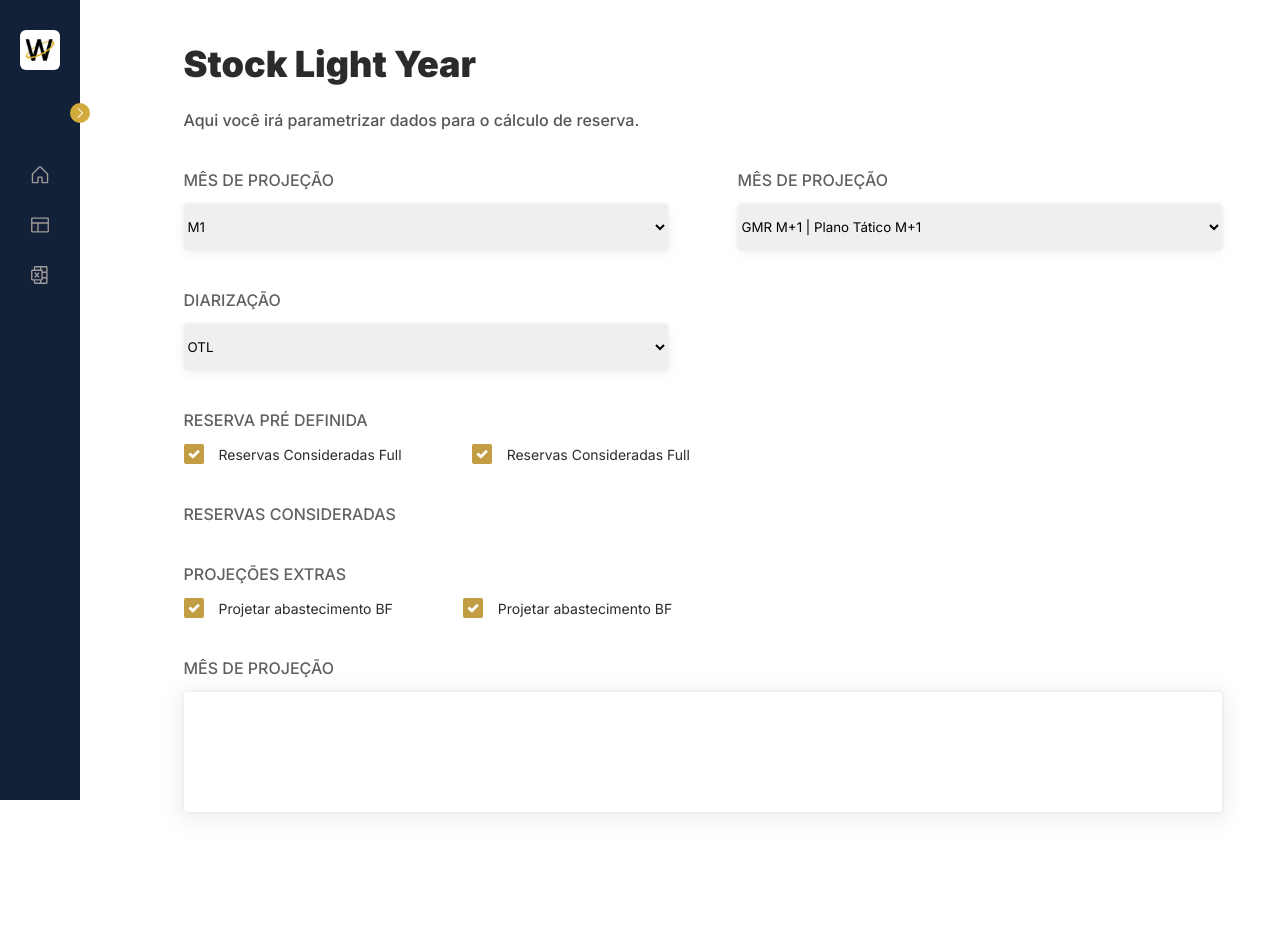
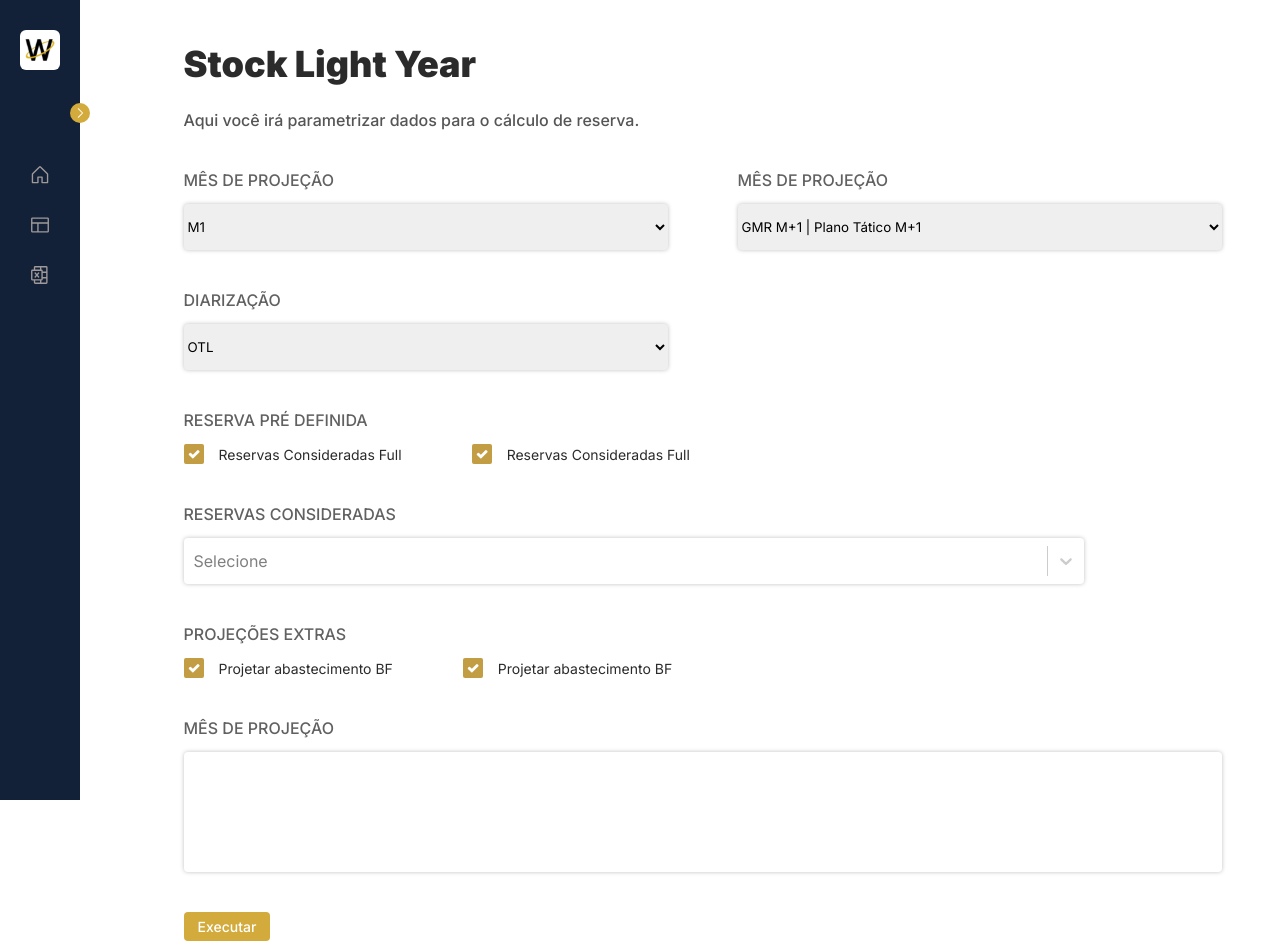
Before and after one commit to An4lu/Formulario, a React (Vite) app: page / in a window 1280 px wide. Shown: the top 952 px of the page. Before the commit the page ends 852 px from the top, so only its background shows below. Built offline with nearby package versions, Linux system fonts and the light colour scheme.

Commit message:
Alterações de Componentes

```diff
--- a/src/components/Button/styles.ts
+++ b/src/components/Button/styles.ts
@@ -5,7 +5,7 @@ export const StyledButton = styled('button', {
   justifyContent: 'center',
   alignItems: 'center',
   padding: '6px 14px',
-  backgroundColor: '$yellow',
+  backgroundColor: '$yellow100',
   color: '$white',
   fontWeight: '500',
   fontSize: '14px',
@@ -14,6 +14,6 @@ export const StyledButton = styled('button', {
   gap: '10px',
   boxShadow: '8px 1px 8px $grey100, rgba(17,17,26, 0.1) 0px 0px 0px',
   '&:hover': {
-    backgroundColor: '#$yellow100',
+    backgroundColor: '$yellow600',
   },
 })
--- a/src/components/MultiSelect/index.tsx
+++ b/src/components/MultiSelect/index.tsx
@@ -1,5 +1,5 @@
 import { useState } from 'react'
-import Select from 'react-select'
+import Select, { MultiValue } from 'react-select'
 import { colorStyles } from './styles'
 
 interface Option {
@@ -9,16 +9,16 @@ interface Option {
 
 interface MultiSelectProps {
   options: Option[]
-  onChange?: (selectedOptions: Option[]) => void
+  onChange?: (selectedOptions: MultiValue<Option>) => void
 }
 
 export function MultiSelect({ options, onChange }: MultiSelectProps) {
-  const [selectedOptions, setSelectedOptions] = useState<Option[]>([])
+  const [selectedOptions, setSelectedOptions] = useState<MultiValue<Option>>([])
 
-  const handleSelectChange = (selectedOptions: Option[]) => {
-    setSelectedOptions(selectedOptions)
+  const handleSelectChange = (newValue: MultiValue<Option>) => {
+    setSelectedOptions(newValue)
     if (onChange) {
-      onChange(selectedOptions)
+      onChange(newValue)
     }
   }
 
--- a/src/components/MultiSelect/styles.ts
+++ b/src/components/MultiSelect/styles.ts
@@ -12,7 +12,11 @@ export const colorStyles: StylesConfig<ColourOption, true> = {
     ...styles,
     backgroundColor: 'white',
     borderRadius: '4px',
-    margin: '0.875rem',
+    borderStyle: 'none',
+    height: '2.875rem',
+    width: '56.25rem',
+    marginTop: '14px',
+    boxShadow: '0px 0px 4px rgba(0, 0, 0, 0.25)',
   }),
   multiValue: (styles) => {
     return {
@@ -31,5 +35,6 @@ export const colorStyles: StylesConfig<ColourOption, true> = {
   multiValueLabel: (styles) => ({
     ...styles,
     color: 'white',
+    fontFamily: 'Inter',
   }),
 }
--- a/src/components/TextArea/styles.ts
+++ b/src/components/TextArea/styles.ts
@@ -2,13 +2,11 @@ import { styled } from '../../styles'
 
 export const TextArea = styled('textarea', {
   display: 'flex',
-
   width: '1038px',
   height: '120px',
   resize: 'none',
   borderRadius: '4px',
   marginTop: '14px',
   borderStyle: 'none',
-  boxShadow:
-    'rgba(0, 0, 0, 0.05) 0px 4px 20px 8px, rgba(0, 0, 0, 0.025) 0px 0px 0px 2px',
+  boxShadow: '0px 0px 4px rgba(0, 0, 0, 0.25)',
 })
--- a/src/pages/Sheets/index.tsx
+++ b/src/pages/Sheets/index.tsx
@@ -1,4 +1,6 @@
+import { Button } from '../../components/Button'
 import { CheckBox } from '../../components/Checkbox'
+import { MultiSelect } from '../../components/MultiSelect'
 import { SubTitle } from '../../components/SubTitle'
 import MyTextarea from '../../components/TextArea'
 import { Heading } from '../../components/Title'
@@ -11,9 +13,29 @@ import {
   ItemFormContainer,
   LabelText,
   LineFormItem,
+  LineMultiSelect,
   LineTextArea,
   SelectItem,
 } from './styles'
+
+const options = [
+  {
+    value: 'agua',
+    label: 'agua',
+  },
+  {
+    value: 'terra',
+    label: 'terra',
+  },
+  {
+    value: 'fogo',
+    label: 'fogo',
+  },
+  {
+    value: 'ar',
+    label: 'ar',
+  },
+]
 
 export const Sheets = () => {
   return (
@@ -61,8 +83,10 @@ export const Sheets = () => {
           </CheckboxContainer>
         </LineFormItem>
         <LineFormItem>
-          <LabelText>RESERVAS CONSIDERADAS</LabelText>
-          {/* <MultiSelect options={[]} /> */}
+          <LineMultiSelect>
+            <LabelText>RESERVAS CONSIDERADAS</LabelText>
+            <MultiSelect options={options} />
+          </LineMultiSelect>
         </LineFormItem>
         <LineFormItem>
           <CheckboxContainer>
@@ -79,6 +103,9 @@ export const Sheets = () => {
             <MyTextarea></MyTextarea>
           </LineTextArea>
         </LineFormItem>
+        <LineFormItem>
+          <Button css={{ alignSelf: 'end' }}>Executar</Button>
+        </LineFormItem>
       </FormContainer>
     </Container>
   )
--- a/src/pages/Sheets/styles.ts
+++ b/src/pages/Sheets/styles.ts
@@ -25,6 +25,7 @@ export const FormContainer = styled('form', {
 
 export const LineFormItem = styled('div', {
   display: 'flex',
+  justifyContent: 'space-between',
   gap: '70px',
   marginTop: '40px',
   marginBottom: '40px',
@@ -48,14 +49,17 @@ export const CheckboxItem = styled('div', {
   flexDirection: 'row',
 })
 
+export const LineMultiSelect = styled('div', {
+  display: 'flex',
+  flexDirection: 'column',
+})
+
 export const SelectItem = styled('select', {
   width: '484px',
   height: '46px',
   borderStyle: 'none',
   borderRadius: '4px',
-  // boxShadow: '0px 0px 4px, rgba(0, 0, 0, 0.25) 0 0',
-  boxShadow:
-    'rgba(0, 0, 0, 0.05) 0px 4px 15px 0px, rgba(0, 0, 0, 0.025) 0px 0px 0px 2px',
+  boxShadow: '0px 0px 4px rgba(0, 0, 0, 0.25)',
 })
 
 export const LineTextArea = styled('div', {
```
